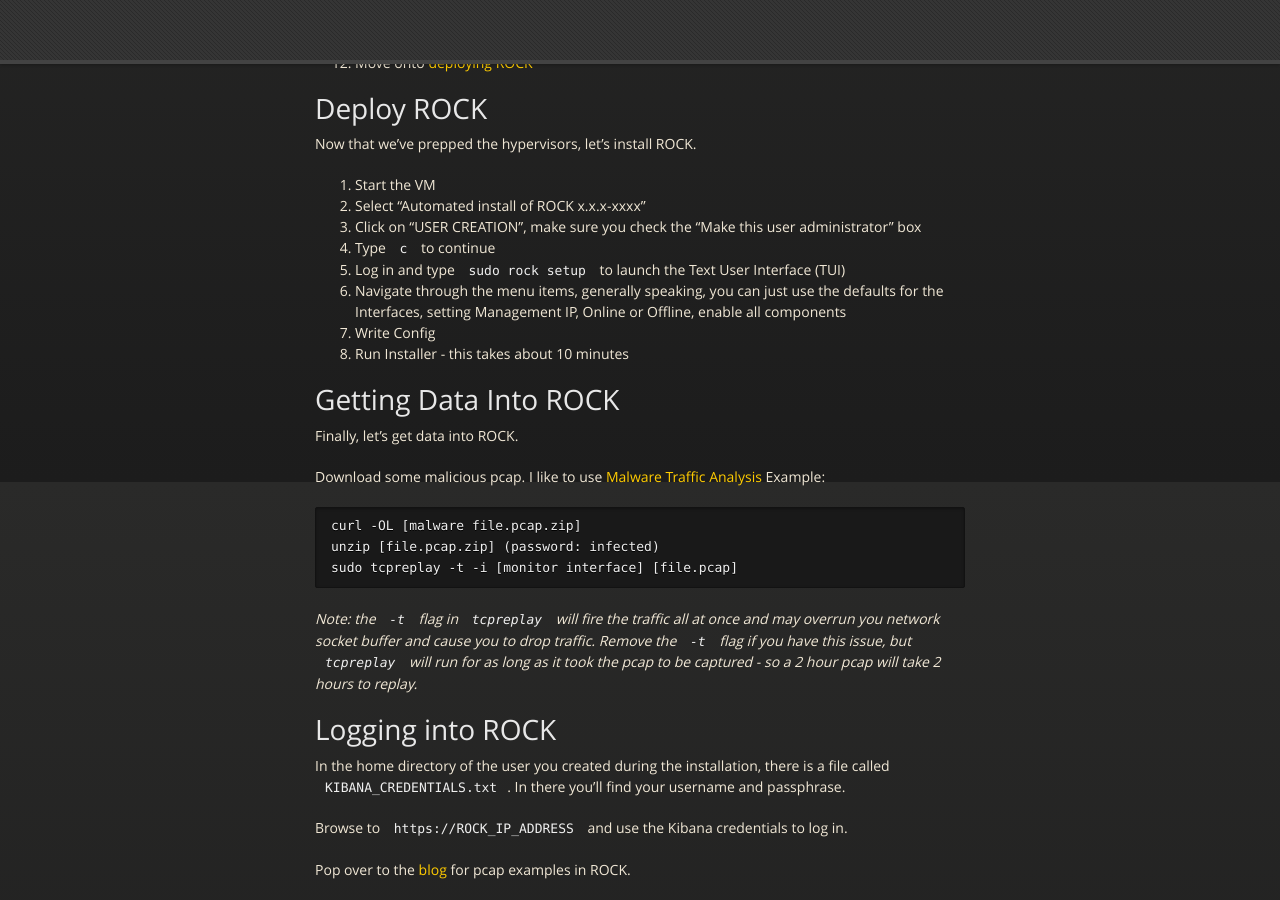
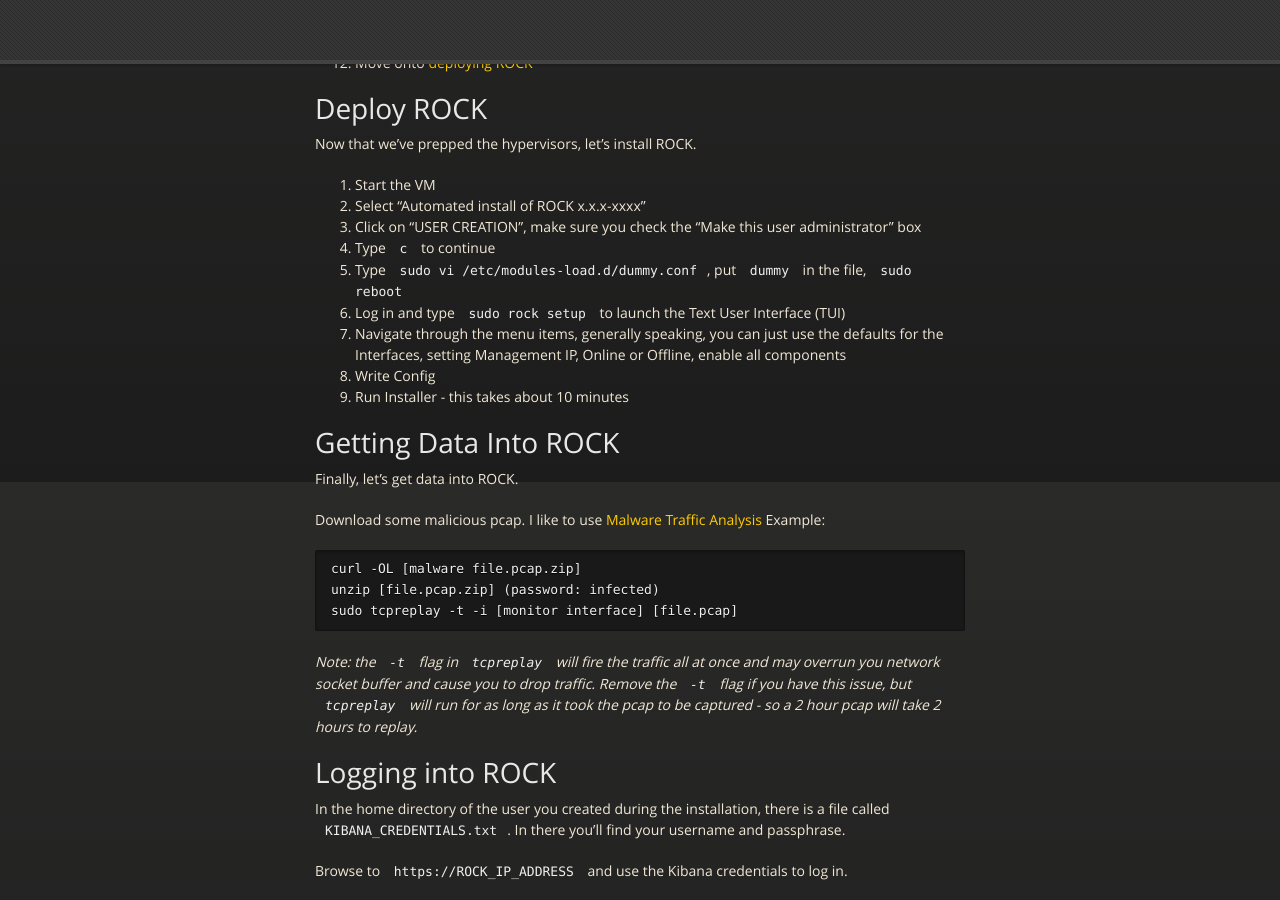
Before and after one commit to huntops-blue/huntops-blue.github.io, a Jekyll site: the page built from rock-install.md, in a window 1280 px wide and 900 px high, scrolled down 1318 px. Built offline with Jekyll 4.4.1, drawn with Linux system fonts in a browser that asks for light colours.

Commit message:
Update rock-install.md

```diff
--- a/rock-install.md
+++ b/rock-install.md
@@ -56,6 +56,7 @@ Now that we've prepped the hypervisors, let's install ROCK.
 1. Select "Automated install of ROCK x.x.x-xxxx"
 1. Click on "USER CREATION", make sure you check the "Make this user administrator" box
 1. Type `c` to continue
+1. Type `sudo vi /etc/modules-load.d/dummy.conf`, put `dummy` in the file, `sudo reboot`
 1. Log in and type `sudo rock setup` to launch the Text User Interface (TUI)
 1. Navigate through the menu items, generally speaking, you can just use the defaults for the Interfaces, setting Management IP, Online or Offline, enable all components
 1. Write Config
```
